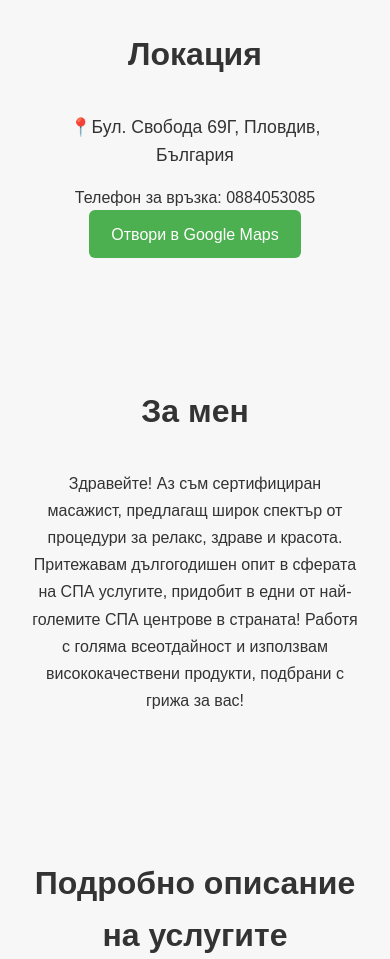
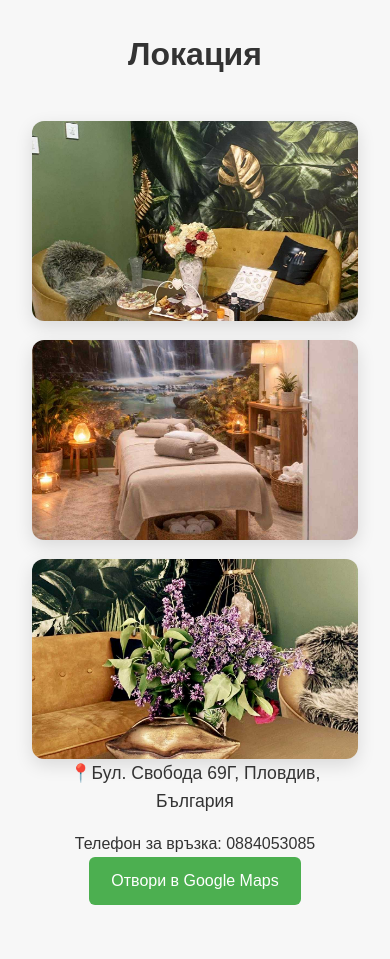
Before and after one commit to joy-massages/joy-massages.github.io, a plain HTML site: page index.html in a window 390 px wide. Shown: the part 3780-4739 px from the top of the page. Drawn offline with Linux system fonts and the light colour scheme.

Commit message:
location photos

```diff
--- a/index.html
+++ b/index.html
@@ -142,6 +142,11 @@
 
 <section id="location" class="section">
   <h2>Локация</h2>
+<div class="location-gallery">
+  <img src="./images/studio-1.jpeg" alt="Интериор на студио Joy Massag">
+  <img src="./images/studio-2.jpeg" alt="Масажна стая – Joy Massage">
+  <img src="./images/studio-3.jpeg" alt="Интериор на студио Joy Massage 2">
+</div>
 
   <p class="location-address">
     📍Бул. Свобода 69Г, Пловдив, България
--- a/styles.css
+++ b/styles.css
@@ -285,6 +285,22 @@ body {
   text-decoration: underline;
 }
 
+.location-gallery {
+  margin-top: 2.5rem;
+  display: grid;
+  grid-template-columns: repeat(3, 1fr);
+  gap: 1.2rem;
+}
+
+.location-gallery img {
+  width: 100%;
+  height: 220px;
+  object-fit: cover;
+  border-radius: 12px;
+  box-shadow: 0 6px 18px rgba(0, 0, 0, 0.12);
+}
+
+
 /* =========================
    Footer
    ========================= */
@@ -300,6 +316,17 @@ footer {
 /* =========================
    Responsive Tweaks
    ========================= */
+
+@media (max-width: 768px) {
+  .location-gallery {
+    grid-template-columns: 1fr;
+  }
+
+  .location-gallery img {
+    height: 200px;
+  }
+}
+
 
 @media (max-width: 1200px) {
   .services-grid {
```
Also changed, not shown: images/studio-1.jpeg (added), images/studio-2.jpeg (added), images/studio-3.jpeg (added).
